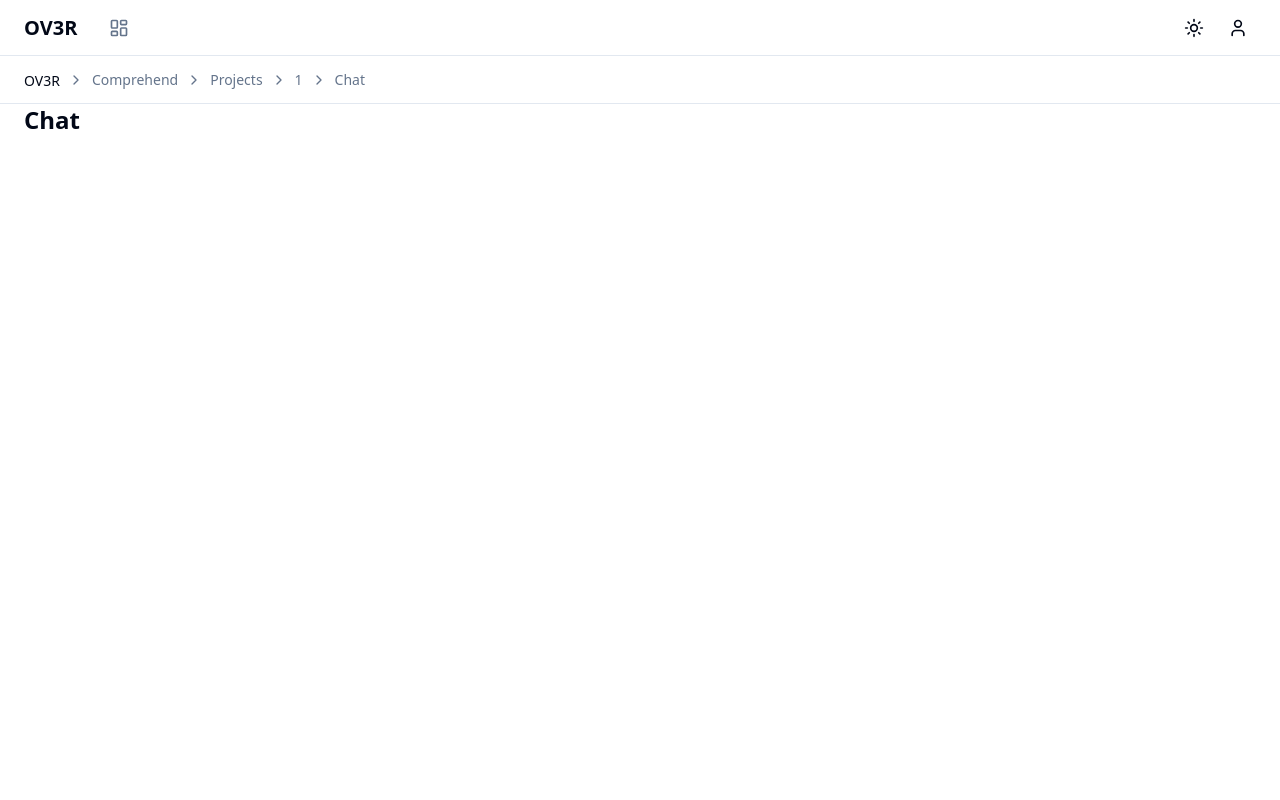
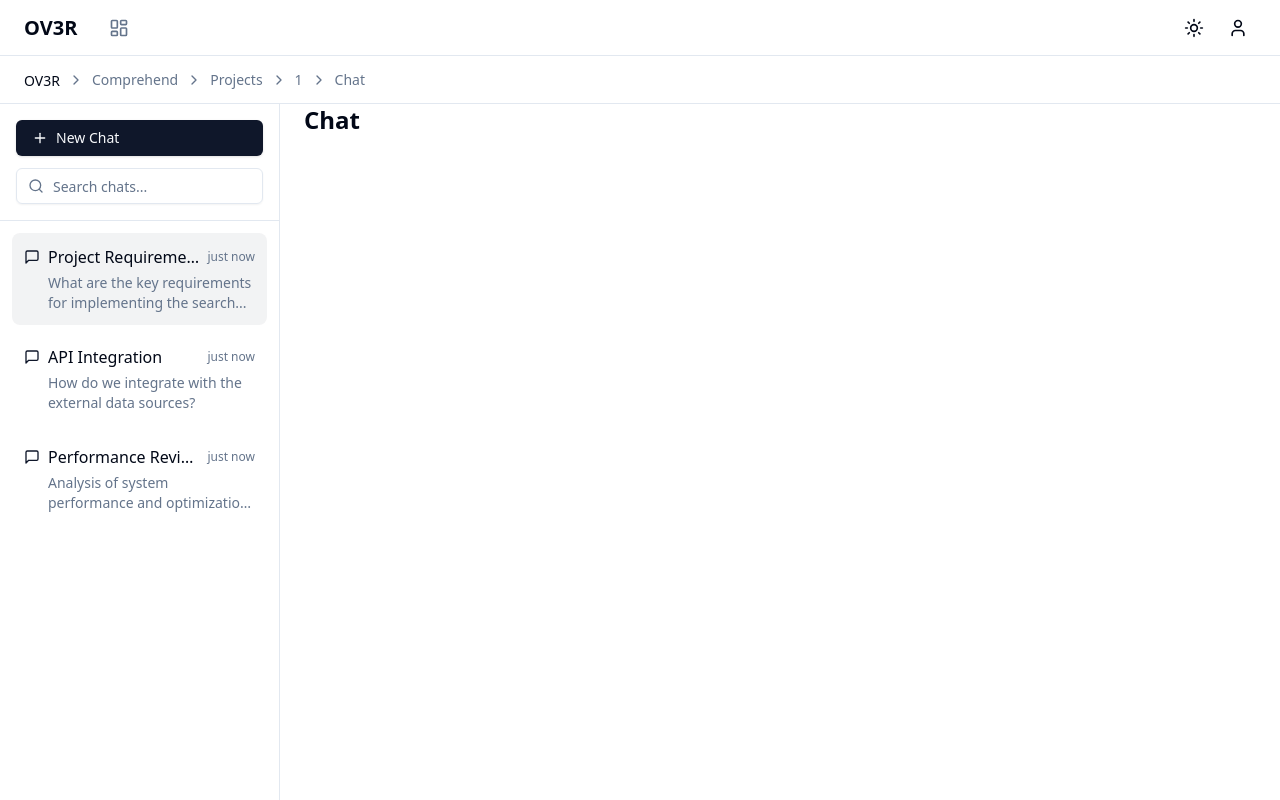
Before and after one commit to kaisewhite/ov3r-web, a Next.js app: page /comprehend/projects/1/chat in a window 1280 px wide. Built offline with nearby package versions, Linux system fonts and the light colour scheme.

Commit message:
sidebar added

```diff
--- a/app/components/layout/app-layout.tsx
+++ b/app/components/layout/app-layout.tsx
@@ -32,7 +32,7 @@ export function AppLayout({ children }: AppLayoutProps) {
         <div className="flex-1 overflow-auto">
           <div className={cn(
             "h-full",
-            pathname.includes("/chat") ? "" : "container py-6 px-8"
+            pathname.includes("/chat") ? "h-[calc(100vh-6rem)]" : "container py-6 px-8"
           )}>
             {children}
           </div>
--- /dev/null
+++ b/app/comprehend/projects/[projectId]/chat/components/chat-sidebar.tsx
@@ -0,0 +1,120 @@
+"use client";
+
+import { useState } from "react";
+import { Button } from "@/components/ui/button";
+import { Input } from "@/components/ui/input";
+import { ScrollArea } from "@/components/ui/scroll-area";
+import { Plus, Search, MessageSquare } from "lucide-react";
+import Link from "next/link";
+import { cn } from "@/lib/utils";
+
+// Mock data for conversations
+const mockConversations = [
+  {
+    id: "1",
+    title: "Project Requirements",
+    preview: "What are the key requirements for implementing the search...",
+    timestamp: "2025-02-24T12:00:00",
+    unread: true,
+  },
+  {
+    id: "2",
+    title: "API Integration",
+    preview: "How do we integrate with the external data sources?",
+    timestamp: "2025-02-24T11:30:00",
+    unread: false,
+  },
+  {
+    id: "3",
+    title: "Performance Review",
+    preview: "Analysis of system performance and optimization suggestions",
+    timestamp: "2025-02-24T10:00:00",
+    unread: false,
+  },
+];
+
+interface ChatSidebarProps {
+  projectId: string;
+}
+
+export function ChatSidebar({ projectId }: ChatSidebarProps) {
+  const [searchQuery, setSearchQuery] = useState("");
+
+  // Filter conversations based on search query
+  const filteredConversations = mockConversations.filter((conv) =>
+    conv.title.toLowerCase().includes(searchQuery.toLowerCase())
+  );
+
+  // Format timestamp to relative time
+  const formatTimestamp = (timestamp: string) => {
+    const date = new Date(timestamp);
+    const now = new Date();
+    const diff = now.getTime() - date.getTime();
+    const minutes = Math.floor(diff / 60000);
+    const hours = Math.floor(minutes / 60);
+    const days = Math.floor(hours / 24);
+
+    if (days > 0) return `${days}d ago`;
+    if (hours > 0) return `${hours}h ago`;
+    if (minutes > 0) return `${minutes}m ago`;
+    return "just now";
+  };
+
+  return (
+    <div className="w-[280px] h-[calc(100vh-6rem)] shrink-0 border-r flex flex-col bg-background">
+      {/* Header */}
+      <div className="p-4 border-b space-y-3">
+        <Button
+          variant="default"
+          className="w-full justify-start gap-2 px-4"
+          onClick={() => {
+            // TODO: Implement new chat
+            console.log("New chat");
+          }}
+        >
+          <Plus className="h-4 w-4" />
+          New Chat
+        </Button>
+
+        <div className="relative">
+          <Search className="absolute left-3 top-2.5 h-4 w-4 text-muted-foreground" />
+          <Input
+            placeholder="Search chats..."
+            className="pl-9"
+            value={searchQuery}
+            onChange={(e) => setSearchQuery(e.target.value)}
+          />
+        </div>
+      </div>
+
+      {/* Chat List */}
+      <ScrollArea className="flex-1">
+        <div className="p-3 space-y-2">
+          {filteredConversations.map((conv) => (
+            <Link
+              key={conv.id}
+              href={`/comprehend/projects/${projectId}/chat/${conv.id}`}
+              className={cn(
+                "flex flex-col gap-1 p-3 rounded-lg transition-colors hover:bg-muted",
+                conv.unread && "bg-primary/5"
+              )}
+            >
+              <div className="flex items-center justify-between">
+                <div className="flex items-center gap-2 min-w-0">
+                  <MessageSquare className="h-4 w-4 text-primary shrink-0" />
+                  <span className="font-medium truncate">{conv.title}</span>
+                </div>
+                <span className="text-xs text-muted-foreground shrink-0 ml-2">
+                  {formatTimestamp(conv.timestamp)}
+                </span>
+              </div>
+              <p className="text-sm text-muted-foreground line-clamp-2 pl-6">
+                {conv.preview}
+              </p>
+            </Link>
+          ))}
+        </div>
+      </ScrollArea>
+    </div>
+  );
+}
--- a/app/comprehend/projects/[projectId]/chat/page.tsx
+++ b/app/comprehend/projects/[projectId]/chat/page.tsx
@@ -1,13 +1,17 @@
 "use client";
 
 import { useParams } from "next/navigation";
+import { ChatSidebar } from "./components/chat-sidebar";
 
 export default function ChatPage() {
   const { projectId } = useParams();
 
   return (
-    <div className="flex flex-col h-full">
-      <h1 className="text-2xl font-semibold mb-4 pl-6">Chat</h1>
+    <div className="flex h-[calc(100vh-6rem)]">
+      <ChatSidebar projectId={projectId as string} />
+      <div className="flex-1">
+        <h1 className="text-2xl font-semibold mb-4 pl-6">Chat</h1>
+      </div>
     </div>
   );
 }
```
